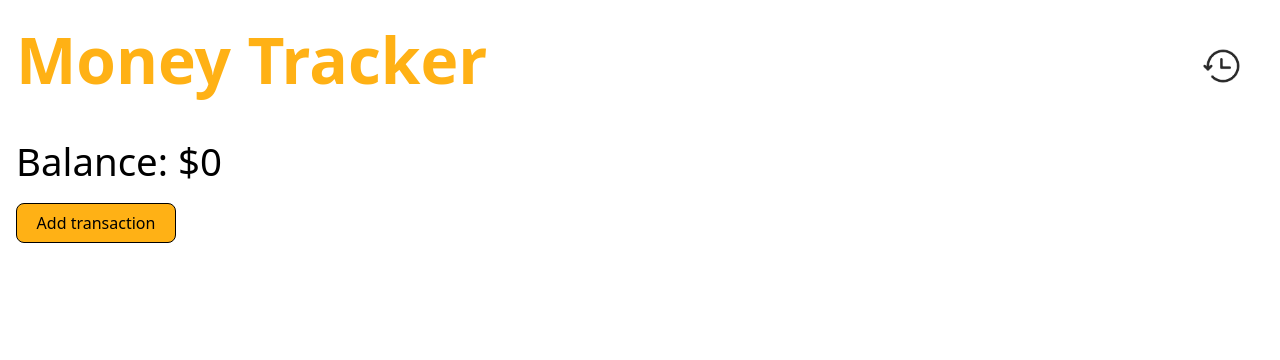
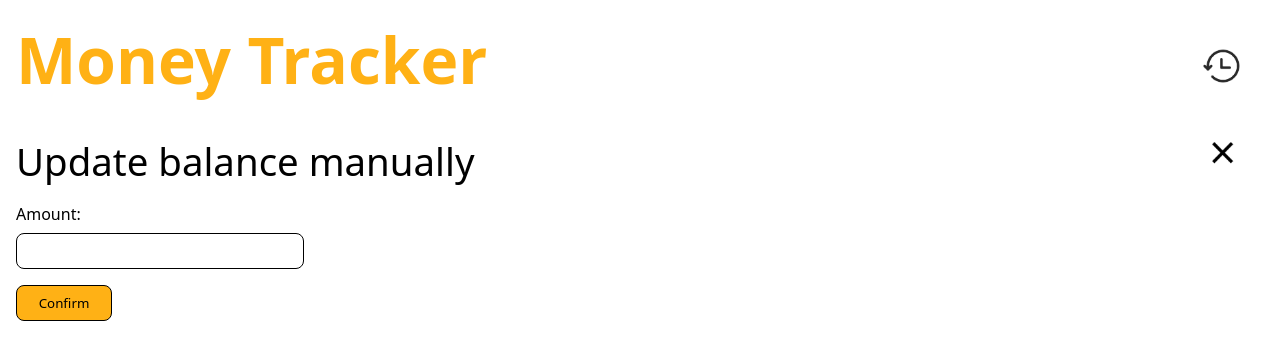
Before and after one commit to logicalPanda2/money-tracker-project, a plain HTML site: page src/index.html in a window 1280 px wide. Drawn offline with Linux system fonts and the light colour scheme.

Commit message:
Add manual balance page

```diff
--- a/src/index.html
+++ b/src/index.html
@@ -13,7 +13,7 @@
                 <h1>Money Tracker</h1>
                 <button id="historyBtn" class="historyBtn"><img src="assets/history-icon.webp" alt="History" width="40" height="40"></button>
             </header>
-            <section id="homePage" class="page homePage active-page">
+            <section id="homePage" class="page homePage" inert>
                 <header>
                     <p id="globalBalanceAmount">Balance: $0</p>
                 </header>
@@ -24,14 +24,14 @@
                     <h2>Add a new transaction</h2>
                 </header>
                 <div class="transactionDetails">
-                    <label for="transactionType">Type:</label>
+                    <label for="transactionTypeField">Type:</label>
                     <div class="selectWrapper">
                         <select name="transactionType" id="transactionTypeField">
                             <option value="income">Income</option>
                             <option value="expense">Expense</option>
                         </select>
                     </div>
-                    <label for="transactionAmount">Amount:</label>
+                    <label for="transactionAmountField">Amount:</label>
                     <input type="text" name="transactionAmount" id="transactionAmountField">
                 </div>
                 <div class="transactionBtns">
@@ -48,6 +48,17 @@
                 <div id="transactionHistory" class="transactionHistory"></div>
                 <button id="closeHistoryBtn" class="closePageBtn"><img src="assets/close-icon.webp" alt="History" width="40" height="40"></button>
             </section>
+            <section id="manualUpdatePage" class="page manualUpdatePage active-page">
+                <header>
+                    <h2>Update balance manually</h2>
+                </header>
+                <div class="manualUpdateDetails">
+                    <label for="manualUpdateAmountField">Amount:</label>
+                    <input type="text" name="manualUpdateAmount" id="manualUpdateAmountField">
+                    <button id="manualUpdateConfirmBtn" class="manualUpdateConfirmBtn">Confirm</button>
+                </div>
+                <button id="closeManualUpdateBtn" class="closePageBtn"><img src="assets/close-icon.webp" alt="History" width="40" height="40"></button>
+            </section>
         </main>
         <script src="scripts/main-new.js"></script>
     </body>
--- a/src/styles/basic.css
+++ b/src/styles/basic.css
@@ -59,7 +59,7 @@ h1 {
     margin: var(--semantic-spacing-standard) 0 var(--semantic-spacing-standard) var(--decorative-spacing-large);
 }
 
-.transactionPage h2 {
+.transactionPage h2, .manualUpdatePage h2 {
     max-width: 75%;
 }
 
@@ -97,7 +97,7 @@ main {
     z-index: 2;
 }
 
-.homePage, .transactionPage, .historyPage {
+.homePage, .transactionPage, .historyPage, .manualUpdatePage {
     width: 100%;
     padding: var(--decorative-spacing-large);
     padding-right: 0;
@@ -118,13 +118,13 @@ main {
     transition: background-color 200ms ease-in;
 }
 
-.transactionDetails {
+.transactionDetails, .manualUpdateDetails {
     width: clamp(10%, 20rem, 90%);
     display: flex;
     flex-direction: column;
 }
 
-.transactionDetails label {
+.transactionDetails label, .manualUpdateDetails label {
     margin: var(--semantic-spacing-standard) 0 var(--decorative-spacing-small) 0;
 }
 
@@ -139,7 +139,7 @@ main {
     outline: none;
 }
 
-.transactionDetails input, .selectWrapper {
+.transactionDetails input, .selectWrapper, .manualUpdateDetails input {
     padding: var(--decorative-spacing-small);
     width: 90%;
     border: var(--border-thin);
@@ -158,13 +158,17 @@ main {
     margin-top: var(--semantic-spacing-standard);
 }
 
-.confirmBtn, .deleteBtn {
+.confirmBtn, .deleteBtn, .manualUpdateConfirmBtn {
     width: 6rem;
     height: 2.25rem;
     background-color: var(--accent-color);
     border: var(--border-thin);
     border-radius: var(--border-radius-standard);
     transition: background-color 200ms ease-in;
+}
+
+.manualUpdateConfirmBtn {
+    margin-top: var(--semantic-spacing-standard);
 }
 
 .deleteBtn {
--- a/src/styles/polish.css
+++ b/src/styles/polish.css
@@ -7,7 +7,7 @@
     background-color: var(--accent-color-hover);
 }
 
-.confirmBtn:hover {
+.confirmBtn:hover, .manualUpdateConfirmBtn:hover {
     background-color: var(--accent-color-hover);
 }
 
```
